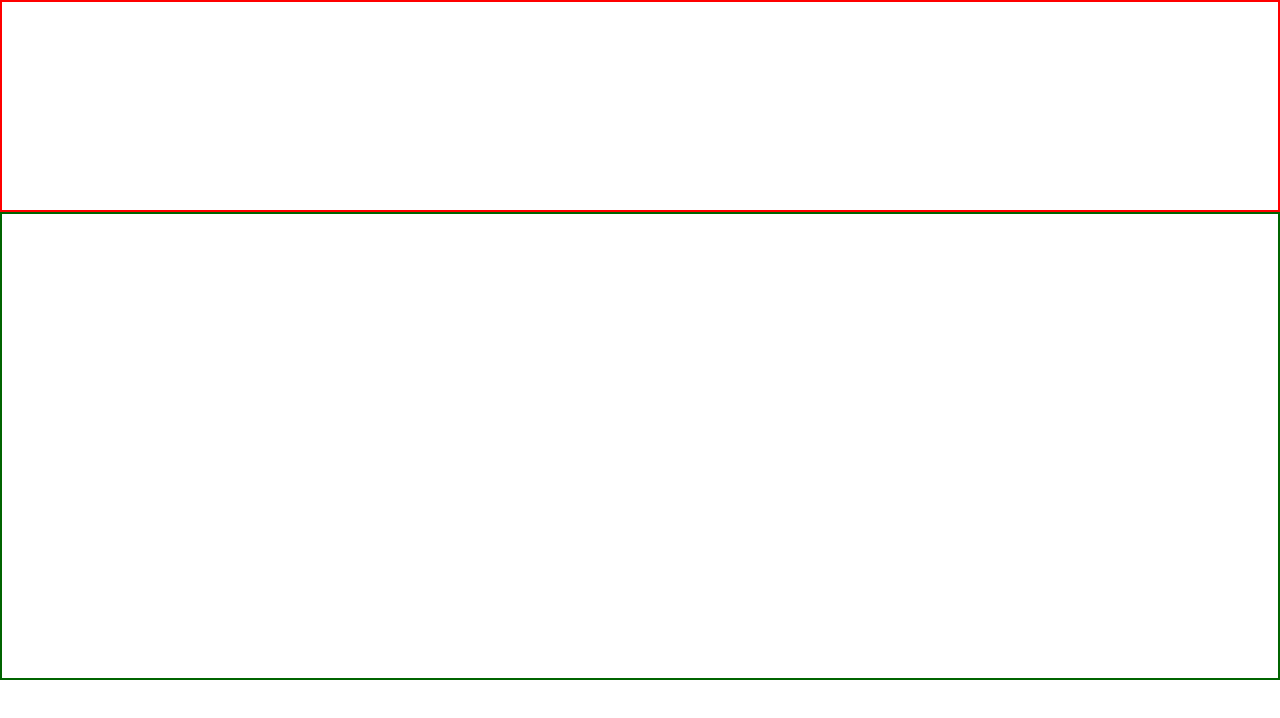
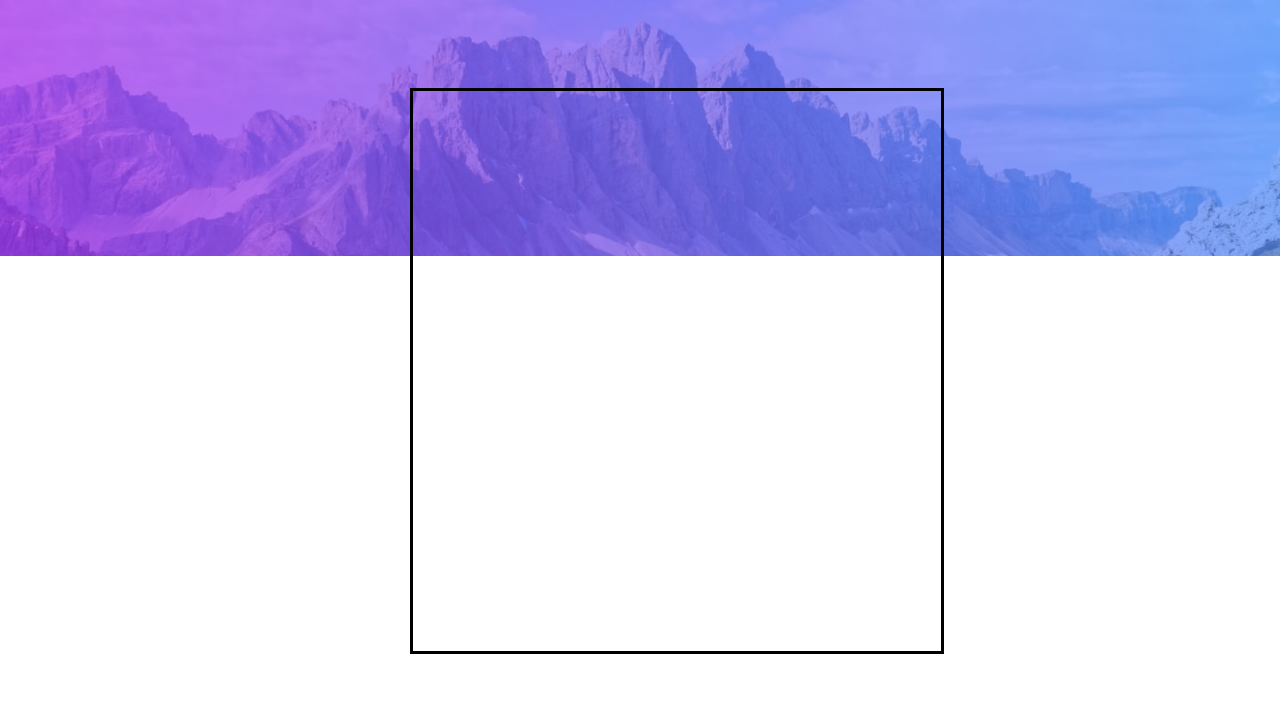
Before and after one commit to LeonardoRubuz/todo-app-frontend-mentor, a plain HTML site: page index.html in a window 1280 px wide. Drawn offline with Linux system fonts and the light colour scheme.

Commit message:
set front container positions

```diff
--- a/index.html
+++ b/index.html
@@ -13,6 +13,6 @@
 		</section>
 		<section></section>
 	</div>
-	<!-- <div class="front"></div> -->
+	<div class="front"></div>
 </body>
 </html>
--- a/styles/style.css
+++ b/styles/style.css
@@ -10,13 +10,25 @@ body{
 }
 
 .top-background{
-    border: solid red 2px;
-    height: 13rem;
+    background-image: url("/images/bg-desktop-light.jpg");
+    background-repeat: no-repeat;
+    background-size: cover;
+    height: 16rem;
 }
 
 
 
 .back section:last-child{
-    border: solid darkgreen 2px;
-    height: 29rem;
+    min-height: 65vh;
 }
+
+.front{
+    border: solid black;
+    z-index: 1;
+    position: absolute;
+    top: 0;
+    margin-left: 32%;
+    margin-top: 5.5rem;
+    height: 35rem;
+    width: 33rem;
+}
```
